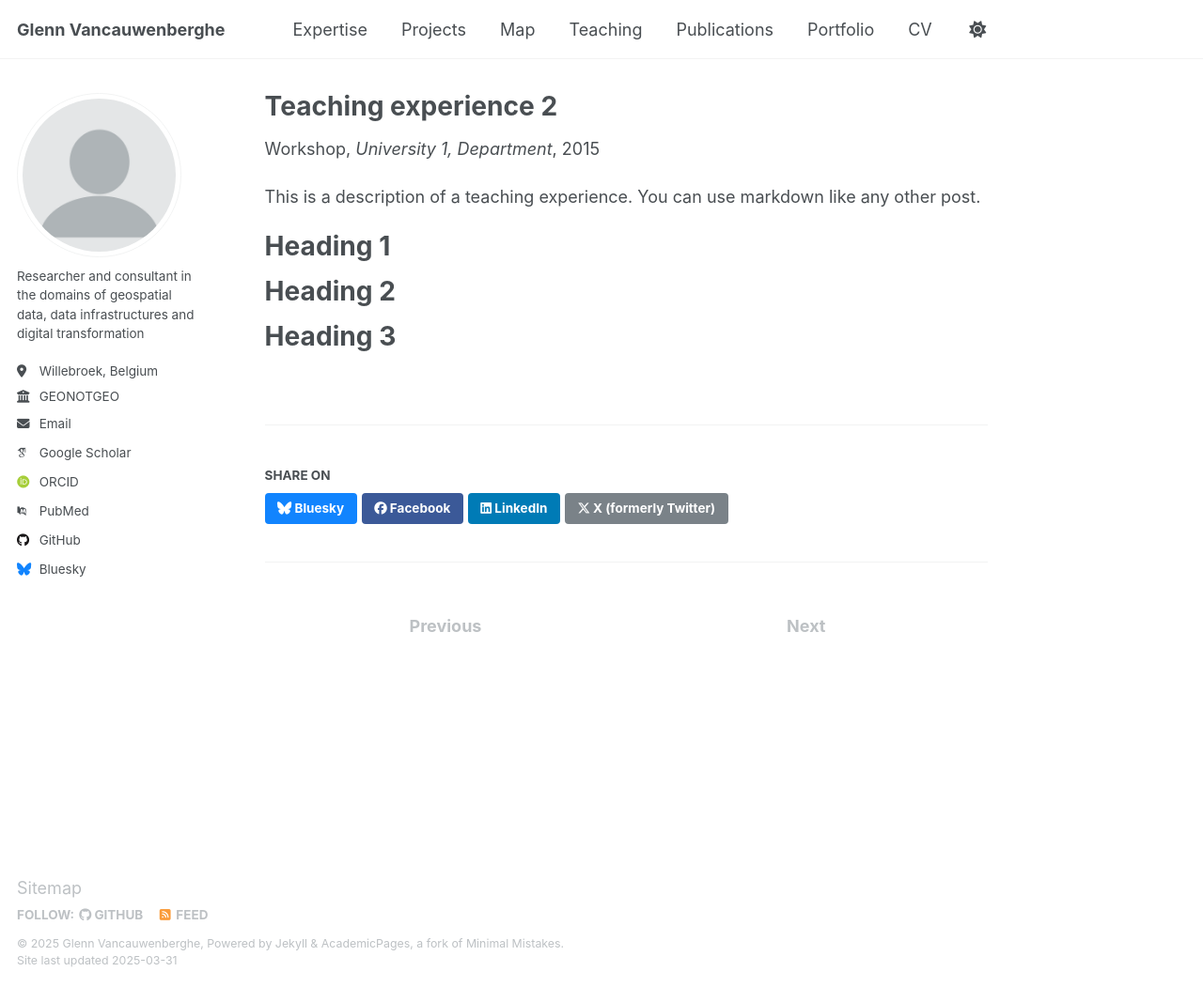
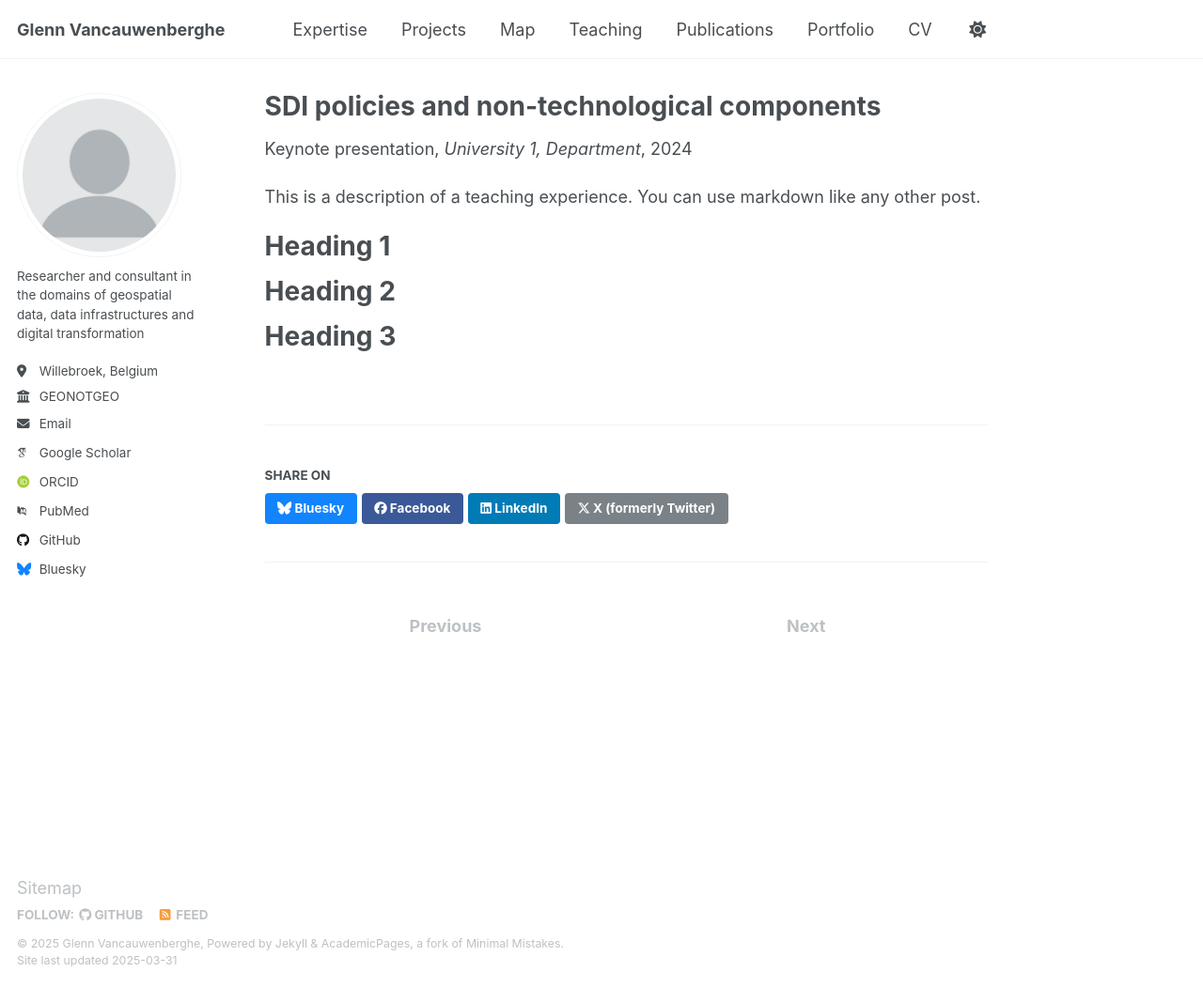
Before and after one commit to GVancauwenberghe/gvancauwenberghe.github.io, a Jekyll site: the page built from _teaching/2015-spring-teaching-2.md, in a window 1280 px wide and 1051 px high. Shown: the whole window at 94% size. Built offline with Jekyll 4.4.1, drawn with Linux system fonts in a browser that asks for light colours; some web fonts are replaced.

Commit message:
Update 2015-spring-teaching-2.md

```diff
--- a/_teaching/2015-spring-teaching-2.md
+++ b/_teaching/2015-spring-teaching-2.md
@@ -1,11 +1,11 @@
 ---
-title: "Teaching experience 2"
+title: "SDI policies and non-technological components"
 collection: teaching
-type: "Workshop"
-permalink: /teaching/2015-spring-teaching-1
+type: "Keynote presentation"
+permalink: /teaching/teaching-2
 venue: "University 1, Department"
-date: 2015-01-01
-location: "City, Country"
+date: 2024-12-27
+location: "Tblisi, Georgia"
 ---
 
 This is a description of a teaching experience. You can use markdown like any other post.
```
